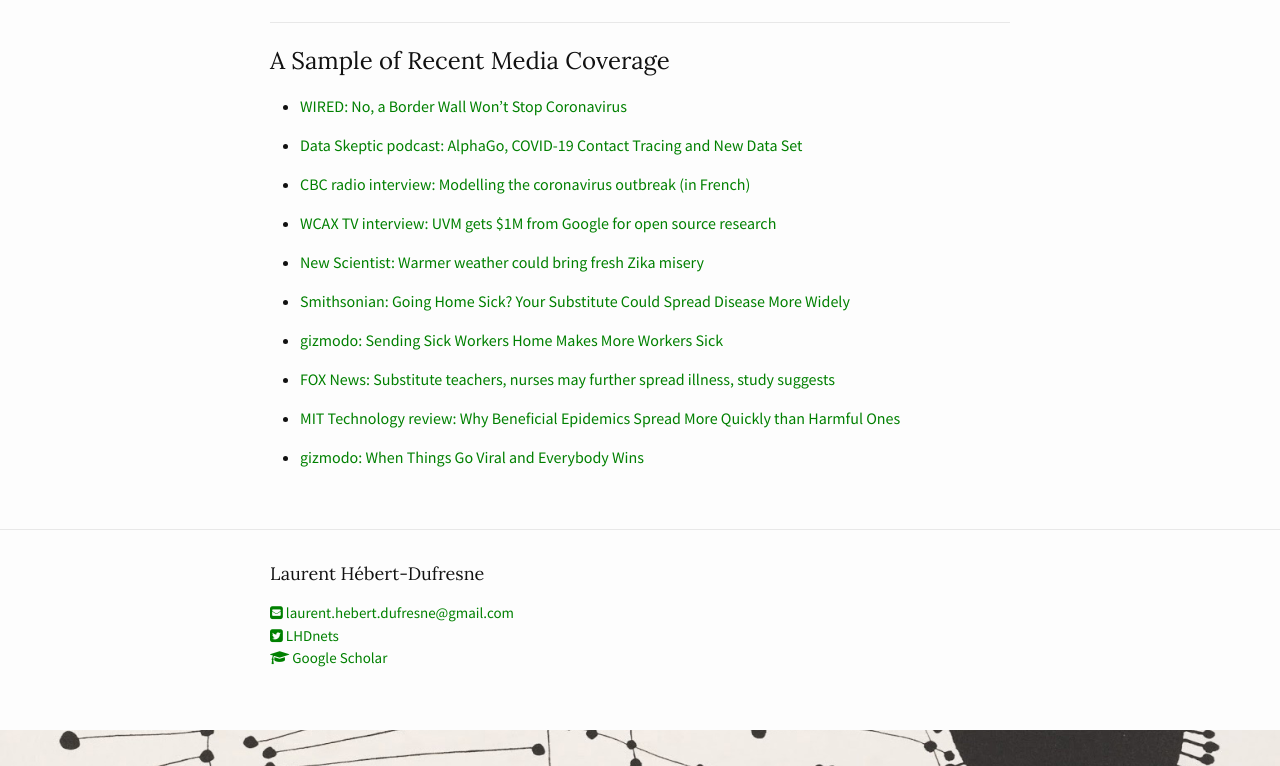
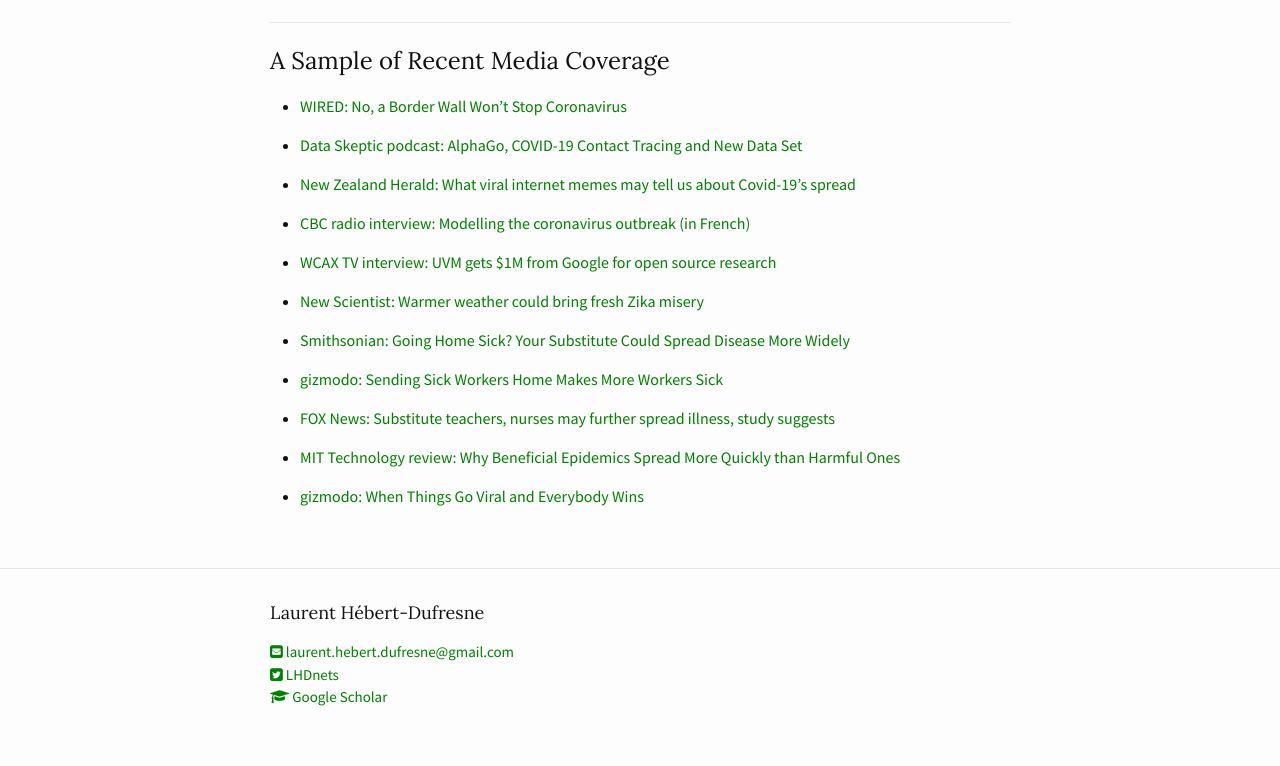
Before and after one commit to laurenthebertdufresne/laurenthebertdufresne.github.io, a Jekyll site: the page built from _pages/media.md, in a window 1280 px wide and 900 px high, scrolled down 892 px, cut to the strip 134-900 px from the top of the window. Built offline with Jekyll 4.4.1, drawn with Linux system fonts in a browser that asks for light colours.

Commit message:
more new media stuff

```diff
--- a/_pages/media.md
+++ b/_pages/media.md
@@ -21,6 +21,8 @@
 
 *   [Data Skeptic podcast: AlphaGo, COVID-19 Contact Tracing and New Data Set](http://dataskeptic.libsyn.com/alphago-covid-19-contact-tracing-and-new-data-set-0)
 
+*   [New Zealand Herald: What viral internet memes may tell us about Covid-19's spread](https://www.nzherald.co.nz/nz/news/article.cfm?c_id=1&objectid=12315132)
+
 *   [CBC radio interview: Modelling the coronavirus outbreak (in French)](https://ici.radio-canada.ca/premiere/emissions/les-annees-lumiere/episodes/453906/rattrapage-du-dimanche-2-fevrier-2020/4)
 
 *   [WCAX TV interview: UVM gets $1M from Google for open source research](https://www.wcax.com/content/news/UVM-gets-1-million-from-Google-for-open-source-research-566940401.html)
```
